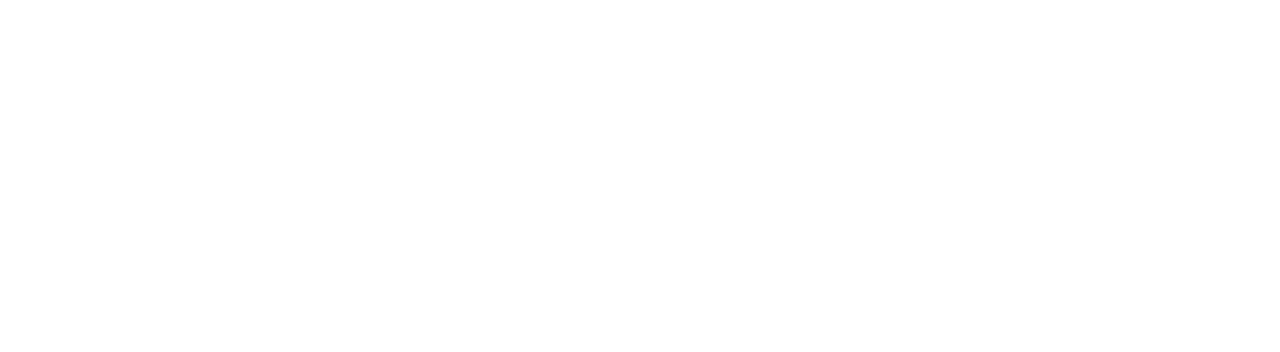
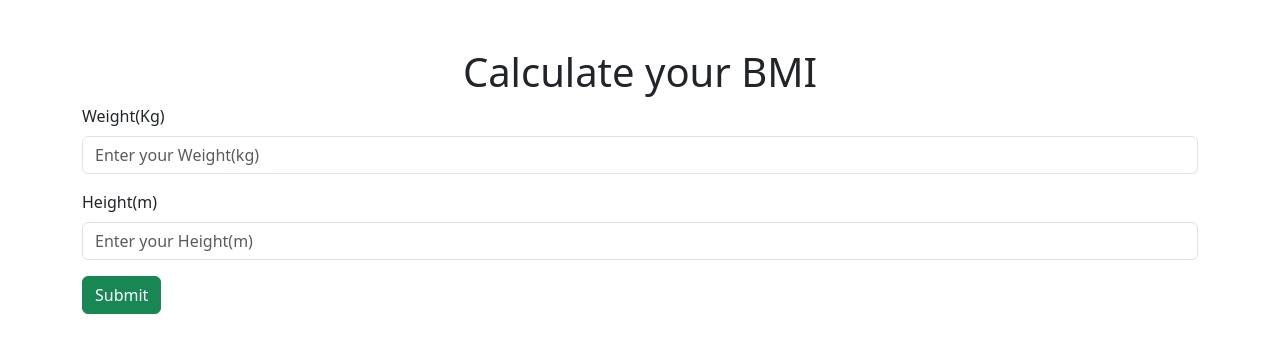
Before and after one commit to Edasgh/BMI-Calculator-using-expressJs, a website: page index.html in a window 1280 px wide. Drawn offline with nearby package versions, Linux system fonts and the light colour scheme.

Commit message:
"BMI Calculator with Express js doneee"

```diff
--- a/index.html
+++ b/index.html
@@ -5,8 +5,31 @@
     <meta http-equiv="X-UA-Compatible" content="IE=edge">
     <meta name="viewport" content="width=device-width, initial-scale=1.0">
     <title>BMI Calculator</title>
+    <link href="https://cdn.jsdelivr.net/npm/bootstrap@5.3.0-alpha1/dist/css/bootstrap.min.css" rel="stylesheet" integrity="sha384-GLhlTQ8iRABdZLl6O3oVMWSktQOp6b7In1Zl3/Jr59b6EGGoI1aFkw7cmDA6j6gD" crossorigin="anonymous">
 </head>
+
 <body>
+     <div class="container my-5">
+        <h1 class="text-center">Calculate your BMI</h1>
+        <form action="/bmic" method="post">
+
+            <div class="mb-3">
+                <label for="exampleFormControlInput1" class="form-label">Weight(Kg)</label>
+                <input type="text" class="form-control" id="exampleFormControlInput1" name="Weight" placeholder="Enter your Weight(kg)" required>
+            </div>
+            <div class="mb-3">
+                <label for="exampleFormControlInput1" class="form-label">Height(m)</label>
+                <input type="text" class="form-control" id="exampleFormControlInput1" name="Height" placeholder="Enter your Height(m)" required>
+            </div>
+            <button type="submit" class="btn btn-success d-flex justify-content-center">Submit</button>
+        </form>
+
+
+
+
+        </div>
+
+    <script src="https://cdn.jsdelivr.net/npm/bootstrap@5.3.0-alpha1/dist/js/bootstrap.bundle.min.js" integrity="sha384-w76AqPfDkMBDXo30jS1Sgez6pr3x5MlQ1ZAGC+nuZB+EYdgRZgiwxhTBTkF7CXvN" crossorigin="anonymous"></script>
 
 </body>
 </html>
```
Also changed, not shown: index.js (+22 -2 lines).
